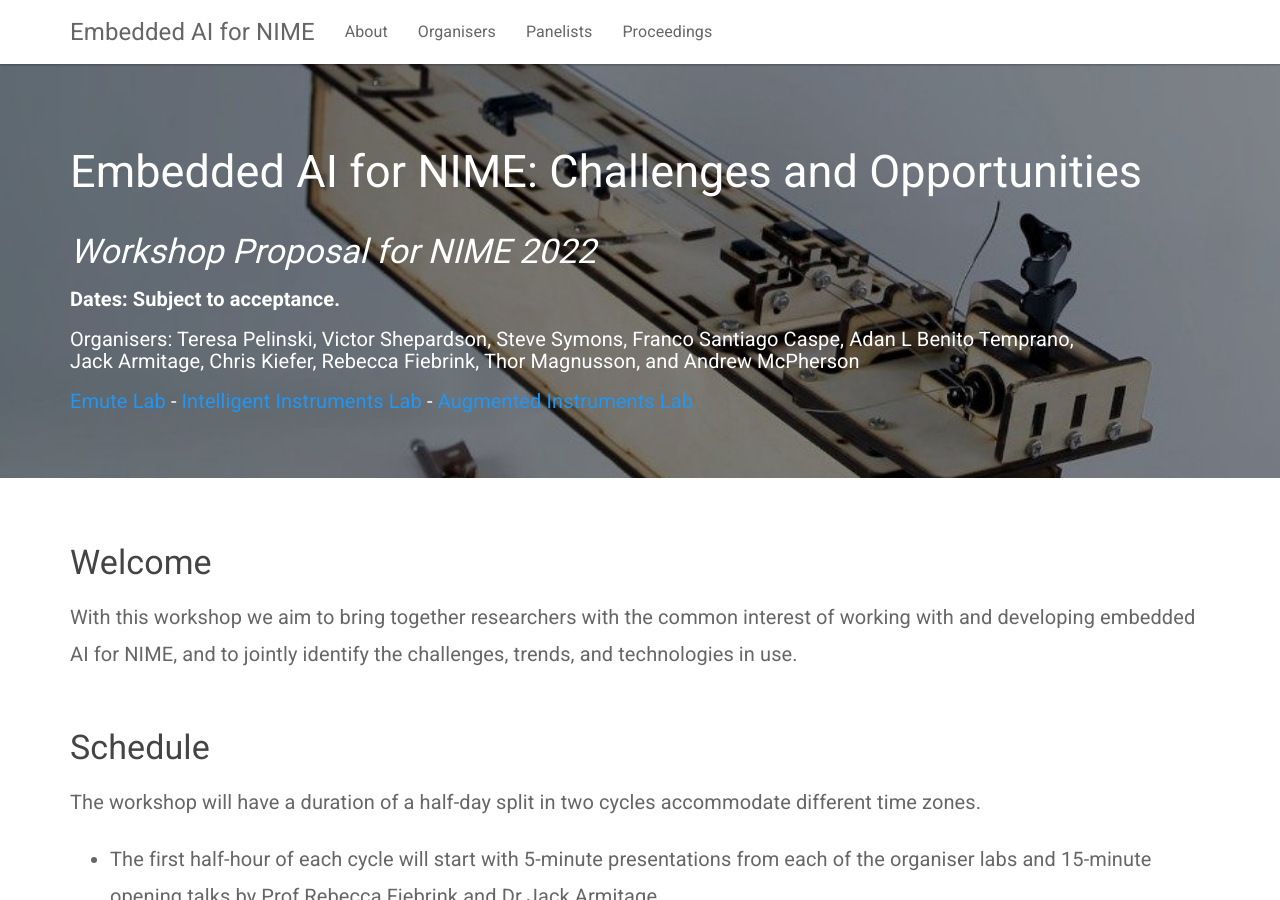
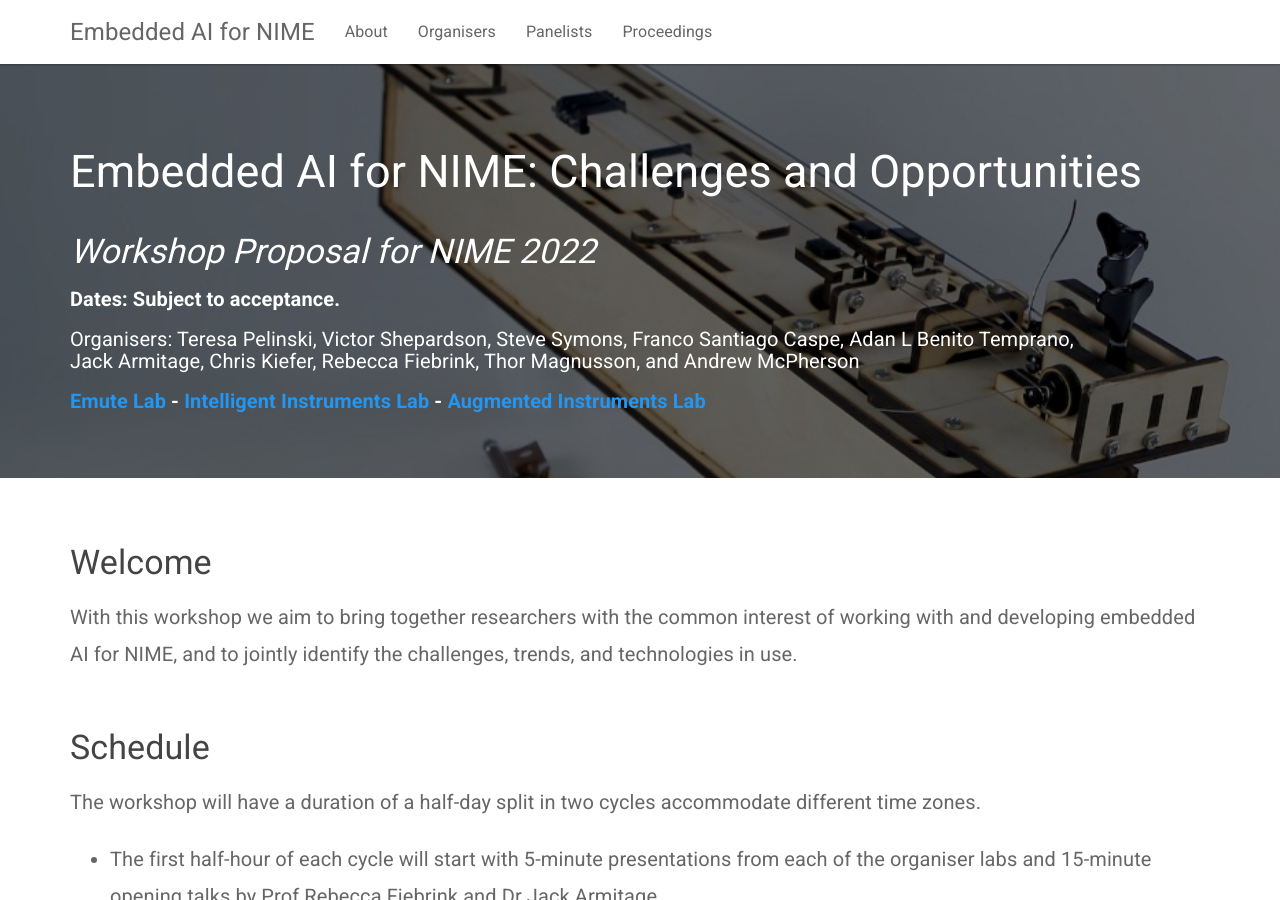
Before and after one commit to embedded-ai-for-nime/embedded-ai-for-nime.github.io, a Jekyll site: the page built from index.html, in a window 1280 px wide and 900 px high. Built offline with Jekyll 4.4.1, drawn with Linux system fonts in a browser that asks for light colours.

Commit message:
Updated index.html

```diff
--- a/index.html
+++ b/index.html
@@ -8,7 +8,7 @@
         <h3 style="color:white";><i>Workshop Proposal for NIME 2022 </i></h3>
         <h5 style="color:white";><b>Dates: Subject to acceptance. </b></h5>
         <h5 style="color:white";>Organisers: Teresa Pelinski, Victor Shepardson, Steve Symons, Franco Santiago Caspe, Adan L Benito Temprano,<br> Jack Armitage, Chris Kiefer, Rebecca Fiebrink, Thor Magnusson, and Andrew McPherson </h5>
-        <h5 style="color:white";><a href="http://www.emutelab.org/">Emute Lab</a> - <a href="https://iil.is/">Intelligent Instruments Lab</a> - <a href="http://instrumentslab.org/">Augmented Instruments Lab</a></h5>
+        <h5 style="color:white";><b><a href="http://www.emutelab.org/">Emute Lab</a> - <a href="https://iil.is/">Intelligent Instruments Lab</a> - <a href="http://instrumentslab.org/">Augmented Instruments Lab</a></b></h5>
     </div>
 </div>
 
```
Also changed, not shown: assets/img/bg.jpg.
